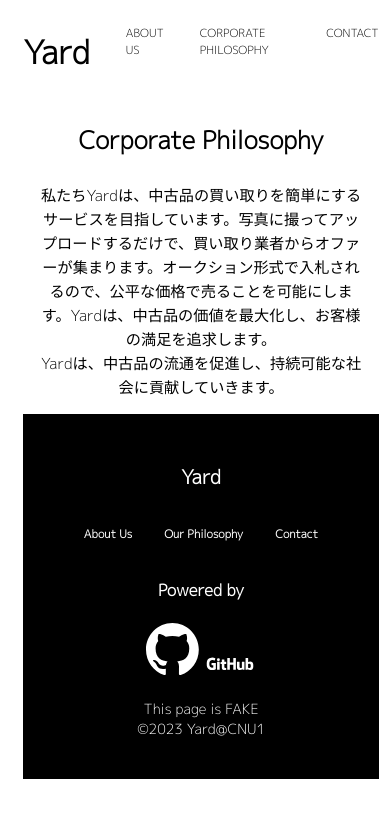
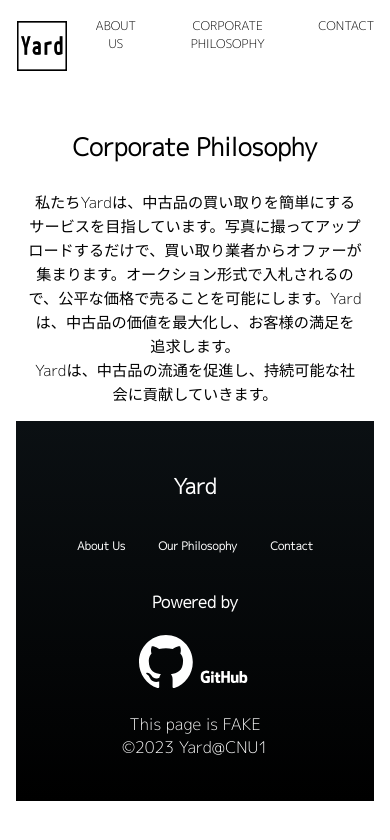
Before and after one commit to ph-ak/Yard, a plain HTML site: page our-philosophy.html in a window 390 px wide. Drawn offline with Linux system fonts and the light colour scheme.

Commit message:
Update our-philosophy.html

```diff
--- a/our-philosophy.html
+++ b/our-philosophy.html
@@ -4,22 +4,23 @@
         <meta charset="UTF-8" />
         <meta http-equiv="X-UA-Compatible" content="IE=edge" />
         <meta name="viewport" content="width=device-width,initail-scale=1" />
-        <title>Yard</title>
+        <meta name="description" content="This Page is FAKE">
+        <title>Yard Corporate Philosophy</title>
         <!--Ver.1.0.1-->
         <!--CSS-->
         <link rel="preconnect" href="https://fonts.googleapis.com">
         <link rel="preconnect" href="https://fonts.gstatic.com" crossorigin>
-    <link href="https://fonts.googleapis.com/css2?family=M+PLUS+1p:wght@100;300&display=swap" rel="stylesheet">
+        <link href="https://fonts.googleapis.com/css2?family=M+PLUS+1p:wght@100;300&display=swap" rel="stylesheet disabled">
         <link rel="icon" type="image/png" href="Yard-logo.svg">
       </head>
   <body>
     <div class="head wrapper">
-       <div class="head-t"><h1><a href="index.html">Yard</a></h1></div>
+        <div class="head-t"><h1><a href="index.html"><img class="img-h wrapper" src="Yard-logo.svg" height="100" width="100" Cache-Control: max-age=31536000 alt="Yard Logo Image"></a></h1></div>
          <div class="head-c-all"><div class="head-c">
             <a href="about-us.html">About Us</a>
          </div>
          <div class="head-c">
-            <a href="#Philosophy"> Corporate Philosophy</a>
+             <a href="our-philosophy.html"> Corporate Philosophy</a>
          </div>
          <div class="head-c">
              <a href="contact.html">Contact</a>
@@ -45,8 +46,8 @@
             <div class="github-link">
               <h4>Powered by</h4>
               <a href="http://github.com" target="_blank">
-              <img class="img-g" src="github-mark-white.svg" height="100" width="100" Cache-Control: max-age=31536000>
-              <img class="img-g" src="GitHub_Logo_White.svg" height="50" width="100" Cache-Control: max-age=31536000>
+              <img class="img-g" src="github-mark-white.svg" height="100" width="100" Cache-Control: max-age=31536000 alt="Github Link">
+              <img class="img-g" src="GitHub_Logo_White.svg" height="50" width="100" Cache-Control: max-age=31536000 alt="Github Link">
               </a>
             </div>
         </div>
@@ -57,19 +58,16 @@
     </body>
     <style>
         a{color:inherit;text-decoration: none;}
-        body{font-family: 'M PLUS 1p', sans-serif;color: black;width: 99%;height: 99%;padding: 0%;}
-        img{max-width: 100%;}
-        .head{display: flex;justify-content: space-between;}
-        .head-c-all{display: flex;font-size: 1.25rem;text-transform: uppercase;margin-top: 34px;list-style: none;}
+        body{font-family: 'M PLUS 1p', sans-serif;color: black;width: 100%;height: 100%;padding: 0%;margin: 0%;}
+        img{max-width: 100%;height: auto;}
+        .img-h{width: 100px;height: auto;}
+        .head{display: flex;justify-content: space-between;text-align: center;margin: 2px;}
+        .head-c-all{display: flex;font-size: 1.5rem;text-transform: uppercase;margin-top: 34px;list-style: none;}
         .head-c{margin-left: 36px;}
-        .head-t{font-weight: bold;}
+        .head-t{padding: 0%;}
         .wrapper{max-width: 1100%;margin: 0 auto;padding: 0 4%;}
-        .home{text-align: center;margin-top: 10%;margin-bottom: 30px;}
-        .home p{font-size: 1.7rem;margin: 10px 0 42px;}
-        .home-title{font-size: 5rem;font-family: 'Abril Fatface', serif;}
-        .button{font-size: 1.375rem;background-color: black;color: white;border-radius: 5px;padding: 18px 32px;}
-        footer{background: black;text-align: center;padding: 26px 0px;color: white;width: 100%;}
-        footer p{color: white;font-size: 0.875rem;}
+        footer{background: -moz-linear-gradient(top, #0B1013, #000000);background: -webkit-linear-gradient(top,#0B1013, #000000);background: linear-gradient(to bottom,#0B1013, #000000);text-align: center;padding: 26px 0px;color: white;width: 100%;}
+        footer p{color: white;font-size: 1rem;}
         .img-g{width: 10%;height: auto;}
         .art-t{font-size: 2rem;text-align: center;}
         .art{font-size: 1.4rem;padding: 0% 7%;text-align: center;}
@@ -77,16 +75,14 @@
         .a-u{padding: 0% 30%;font-size: 1.4rem;}
         li{margin: 10px 0px 10px 0px;}
         .f-c{padding: 1% 25%;}
-        .f-c h3{font-size: 1.2rem;}
+        .f-c h3{font-size: 1.3rem;}
         .f-c-j{display: flex;justify-content: space-around;font-size: 1rem;}
         .line{height: 70px;width: 0px; margin: 0.5% 50%;border: 1px solid white;}
         @media screen and (max-width: 900px) {
-        .home-title{font-size: 2.5rem;}
-        .head-c-all{margin-top: 17px;font-size: 0.9rem;}
-        .home p{font-size: 1.3rem;}
+            .img-h{width: 70px;height: auto;}
+            .head-c-all{margin-top: 17px;font-size: 1.2rem;}
             .art-t{font-size: 1.3rem;}
             .art{padding: 0% 3.5%;font-size: 1.1rem;}
-        .home{margin-bottom: 15px;}
             .f-c-j{font-size: 0.7rem;}
             .f-c{padding: 1% 12.5%;}
             .a-u{padding: 0% 15%;font-size: 0.95rem;}
@@ -95,15 +91,14 @@
             .img-g{width: 20%;}
           }
           @media screen and (max-width: 600px) {
-            .head-c-all{font-size: 0.7rem;}
+            .head-c-all{font-size: 0.75rem;}
+            .img-h{width: 50px;height: auto;}
             .art{font-size: 0.95rem;}
           }
           @media (prefers-color-scheme: dark) {
             body{color: white;background-color: black;}
             .head{border: 1px solid white;}
-        footer{background-color: rgb(66, 66, 66);}
-        .button{border: 1px solid white;}
-        img{fill: white;}
+            footer{background: -moz-linear-gradient(top, #434343, #434343);background: -webkit-linear-gradient(top,#434343, #434343);background: linear-gradient(to bottom,#434343, #434343);}
           }
       </style>
   </html>
```
Lines whose indentation alone changed are shown as unchanged.
